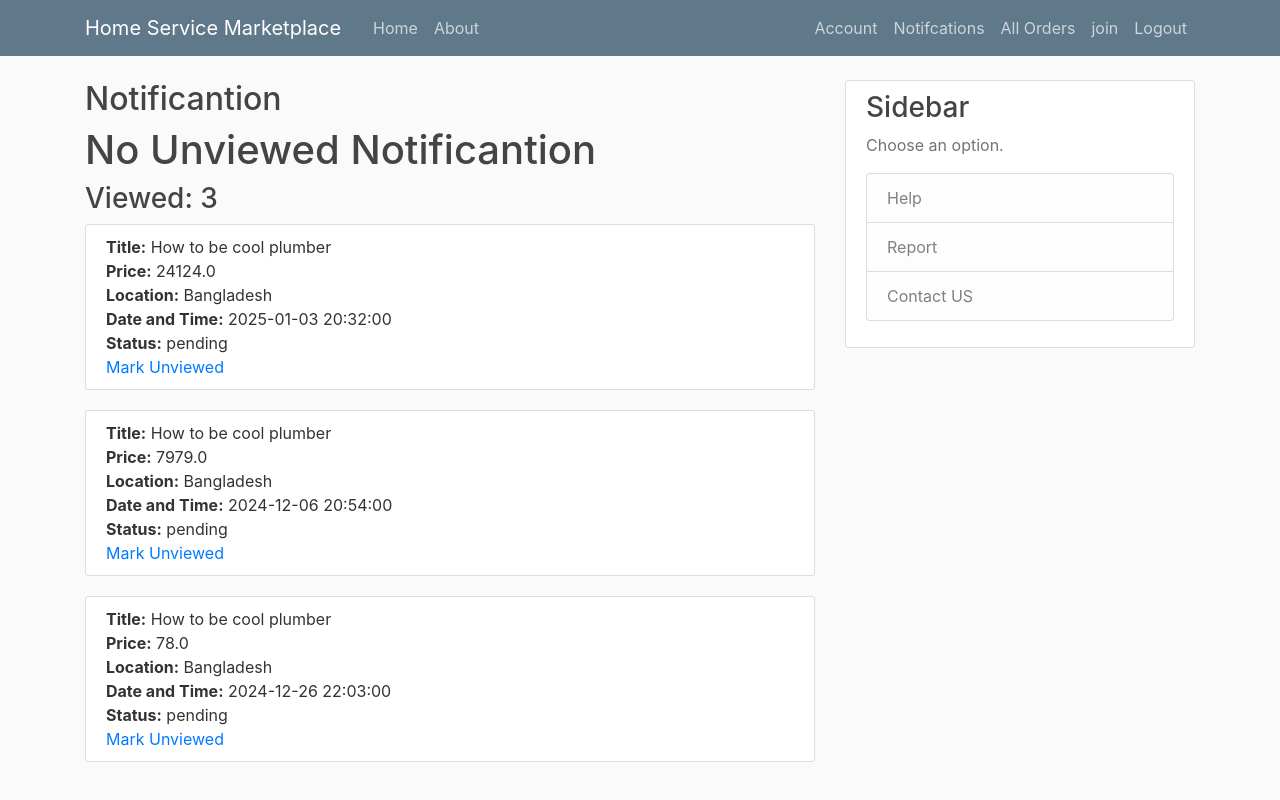
After one commit to Mahadi-Irl/CSE471_Lab_Project, a Flask app: page /notification in a window 1280 px wide. The commit adds this page. Run offline with Flask 3, Linux system fonts and the light colour scheme; a user stored in the database is signed in; data comes from the database, SQL or seed files in the repository; both versions use the stored data as it was after the commit; some libraries are stand-ins or nearby versions.

Commit message:
dealt with notifications

```diff
--- a/flaskapp/routes.py
+++ b/flaskapp/routes.py
@@ -3,7 +3,7 @@ import secrets
 from PIL import Image
 from flask import render_template, url_for, flash, redirect, request
 from flaskapp import app, db, bcrypt
-from flaskapp.models import User, ServiceProvider, Service, ServiceProviderService, CategoryEnum, Order
+from flaskapp.models import User, ServiceProvider, Service, Order, NotificationStatus
 from flaskapp.forms import RegistrationForm, LoginForm, UpdateAccountForm
 from flask_login import login_user, current_user, logout_user, login_required
 from sqlalchemy import or_
@@ -22,7 +22,6 @@ def home():
     for category, service in services_data.items():
         service["category"] = category
         servicesList.append(service)
-
     return render_template('home.html', services = servicesList)
 
 
@@ -227,7 +226,7 @@ def userorderdetails(order_id):
     .filter(Order.id == order_id).first()
 )
     if orders:
-        order, service = orders  # Unpack the tuple
+        order, service = orders
         combined_details = {
         'id': order.id,
         'price': order.price,
@@ -302,3 +301,53 @@ def postorder():
 
     flash("Order submitted successfully!", "success")
     return redirect(url_for('alluserorders'))
+
+
+
+@app.route('/notification')
+def notification():
+
+    checkprovider = ServiceProvider.query.filter_by(id = current_user.id).first()
+    if checkprovider:
+
+        note = (db.session.query(Order, Service).join(Service, Order.ser_id == Service.id).filter(Order.notifications == 'not_viewed', Order.service_provider_id == checkprovider.id).all())
+        notes = [{
+            'id': order.id,
+            'price': order.price,
+            'order_datetime': order.order_datetime,
+            'status': order.status,
+            'service_title': service.title,
+            'loc' : order.order_loc,
+            } for order, service in note]
+
+        viewed = (db.session.query(Order, Service).join(Service, Order.ser_id == Service.id).filter(Order.notifications == 'viewed', Order.service_provider_id == checkprovider.id).all())
+        views = [{
+            'id': order.id,
+            'price': order.price,
+            'order_datetime': order.order_datetime,
+            'status': order.status,
+            'service_title': service.title,
+            'loc' : order.order_loc,
+            } for order, service in viewed]
+
+    else:
+        note = None
+        viewed = None
+
+    return render_template('notification.html', note = notes, viewed = views)
+
+@app.route('/updateNotification/<int:order_id>')
+def updateNotification(order_id):
+    order = Order.query.filter_by(id=order_id).first()
+
+    if order.notifications == NotificationStatus.not_viewed:
+        order.notifications = NotificationStatus.viewed
+        db.session.commit()
+
+
+    else:
+        order.notifications = NotificationStatus.not_viewed
+        db.session.commit()
+
+
+    return redirect(url_for('notification'))
--- a/flaskapp/templates/layout.html
+++ b/flaskapp/templates/layout.html
@@ -41,6 +41,7 @@
             <div class="navbar-nav">
               {% if current_user.is_authenticated %}
                 <a class="nav-item nav-link" href="{{ url_for('account') }}">Account</a>
+                <a class="nav-item nav-link" href="{{ url_for('notification') }}">Notifcations</a>
                 <a class="nav-item nav-link" href="{{ url_for('alluserorders') }}">All Orders</a>
                 <a class="nav-item nav-link" href="{{ url_for('join') }}">join</a>
                 <a class="nav-item nav-link" href="{{ url_for('logout') }}">Logout</a>
--- /dev/null
+++ b/flaskapp/templates/notification.html
@@ -0,0 +1,45 @@
+{% extends "layout.html" %}
+
+{% block content %}
+<h2>Notificantion</h2>
+    {% if note %}
+
+    <h3>Not Viewed: {{note | length}}</h3>
+        {% for note in note %}
+        <div class="content-section">
+
+            <strong>Title:</strong> {{ note.service_title }} <br>
+            <strong>Price:</strong> {{ note.price }} <br>
+            <strong>Location:</strong> {{ note.loc}} <br>
+            <strong>Date and Time:</strong> {{ note.order_datetime }} <br>
+            <strong>Status:</strong> {{ note.status.value }} <br>
+            <a href="{{ url_for('updateNotification', order_id = note.id) }}">Mark Viewed</a>
+
+        </div>
+    {% endfor %}
+    {% else %}
+    <h1> No Unviewed Notificantion </h1>
+    {% endif %}
+
+
+    {% if viewed %}
+
+    <h3>Viewed: {{viewed | length}}</h3>
+        {% for view in viewed %}
+        <div class="content-section">
+
+            <strong>Title:</strong> {{ view.service_title }} <br>
+            <strong>Price:</strong> {{ view.price }} <br>
+            <strong>Location:</strong> {{ view.loc}} <br>
+            <strong>Date and Time:</strong> {{ view.order_datetime }} <br>
+            <strong>Status:</strong> {{ view.status.value }} <br>
+            <a href="{{ url_for('updateNotification', order_id = view.id) }}">Mark Unviewed</a>
+
+        </div>
+    {% endfor %}
+    {% else %}
+    <h1> No Viewed Notificantion </h1>
+    {% endif %}
+
+
+{% endblock content %}
```
Also changed, not shown: flaskapp/templates/home.html (+6 -1 lines), flaskapp/templates/about.html (line endings or trailing spaces), instance/site.db.
